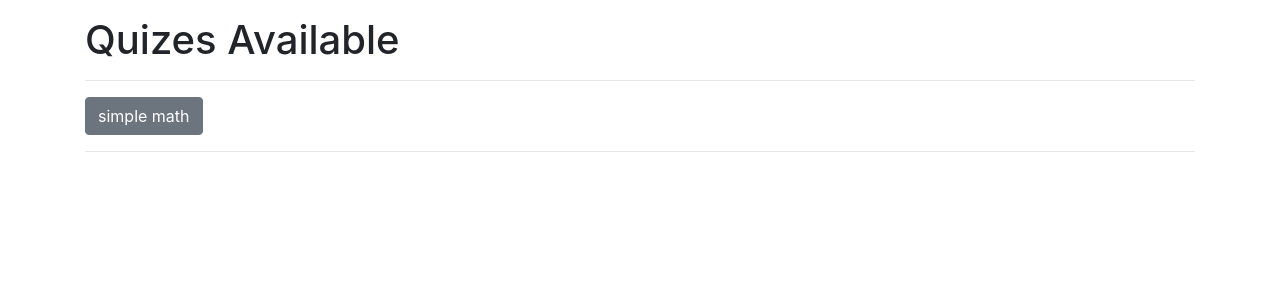
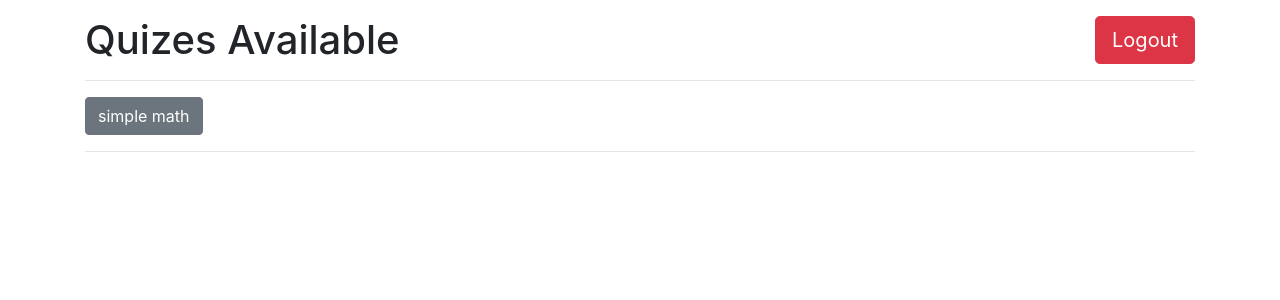
Before and after one commit to hatredholder/Quiz-Website, a Django app: page / in a window 1280 px wide. Shown: the top 300 px of the page. Run offline with Django 4.2, Linux system fonts and the light colour scheme; data comes from the database, SQL or seed files in the repository; some libraries are stand-ins or nearby versions.

Commit message:
added logout button to main.html

```diff
--- a/quizes/templates/quizes/main.html
+++ b/quizes/templates/quizes/main.html
@@ -28,8 +28,11 @@ Home
     </div>
 </div>
 
-<div class="h1">
+<div class="h1 justify-content-center">
     Quizes Available
+    <button type="button" class="btn btn-danger btn-lg mb-1 float-right">
+        Logout
+    </button>
 </div>
 <hr>
 {% for obj in object_list %}
--- a/quizes/views.py
+++ b/quizes/views.py
@@ -28,7 +28,6 @@ def quiz_data_view(request, pk):
     })
 
 def save_quiz_view(request, pk):
-    # print(request.POST)
     requested_html = re.search(r'^text/html', request.META.get('HTTP_ACCEPT'))
     if not requested_html:
         questions = []
```
